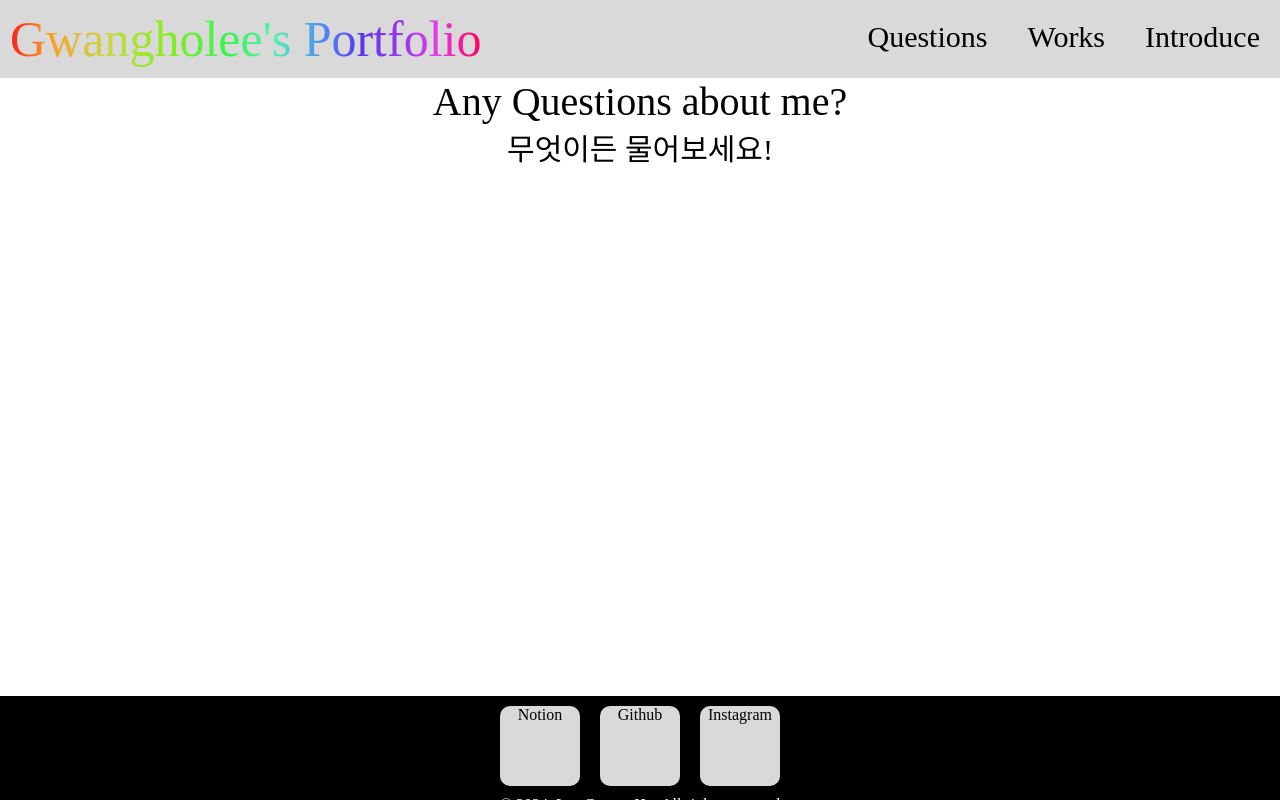
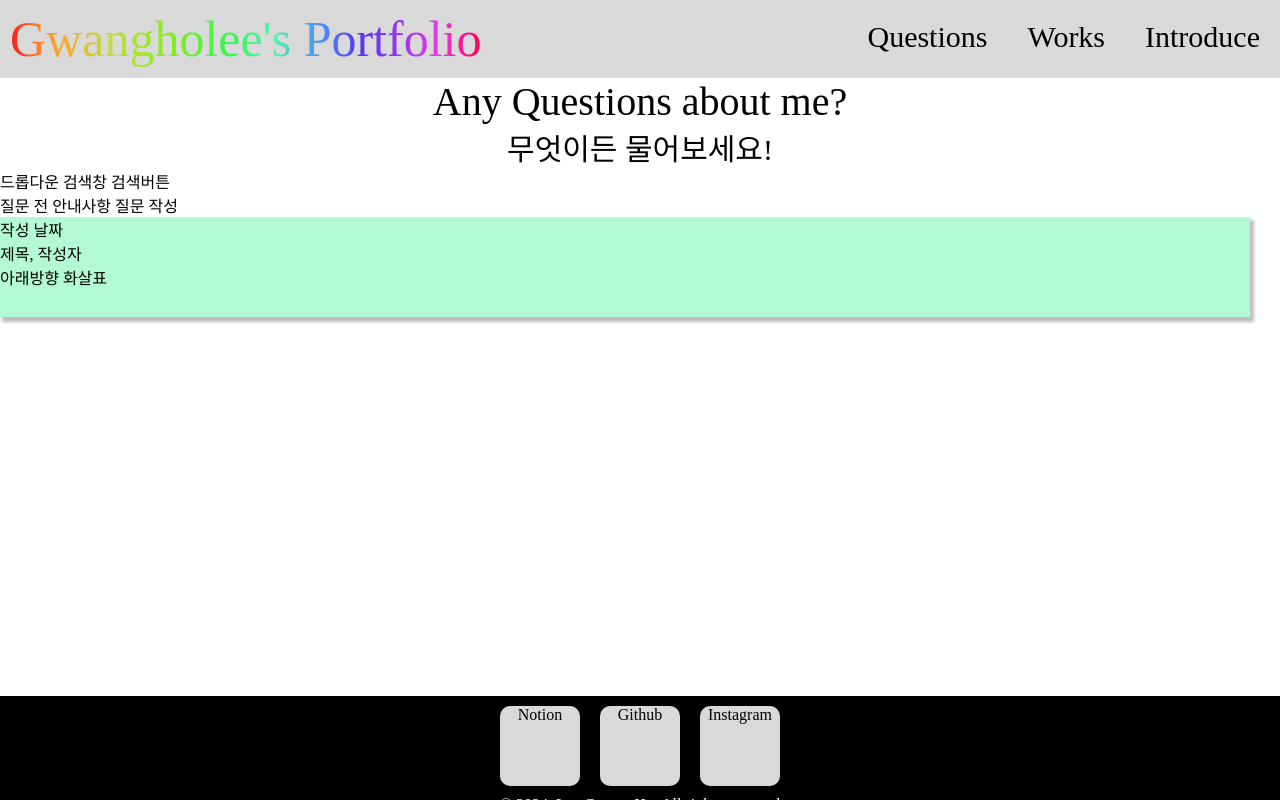
Before and after one commit to kwongholee/lgh_portfolio2, a Next.js app: page /question in a window 1280 px wide. Built offline with nearby package versions, Linux system fonts and the light colour scheme; no server answers.

Commit message:
24.01.30 refactoring - question page

```diff
--- a/app/(routes)/question/page.js
+++ b/app/(routes)/question/page.js
@@ -1,9 +1,26 @@
+import Contentbox from "@/app/_components/(question)/Contentbox";
 import Textbox from "@/app/_components/Textbox";
+import { connectMongo } from "@/app/_utils/connectMongo";
 
-export default function Question() {
+export default async function Question() {
+  const db = (await connectMongo).db('lgh_portfolio')
+
   return(
     <div>
       <Textbox english={"Any Questions about me?"} korean={"무엇이든 물어보세요!"}></Textbox>
+
+      <div>
+        드롭다운
+        검색창
+        검색버튼
+      </div>
+
+      <div>
+        질문 전 안내사항
+        질문 작성
+      </div>
+
+      <Contentbox></Contentbox>
     </div>
   )
 }
--- /dev/null
+++ b/app/_components/(question)/Contentbox.js
@@ -0,0 +1,28 @@
+'use client';
+
+import styled from "styled-components";
+
+const Box = styled.div`
+  width: 1250px;
+  height: 100px;
+  background: rgba(66, 240, 146, 0.40);
+  box-shadow: 3px 4px 3px 1px rgba(0, 0, 0, 0.25);
+`
+
+export default function Contentbox(props) {
+  return(
+    <Box>
+      <div>
+        작성 날짜
+      </div>
+
+      <div>
+        제목, 작성자
+      </div>
+
+      <div style={{cursor: 'pointer'}}>
+        아래방향 화살표
+      </div>
+    </Box>
+  )
+}
```
